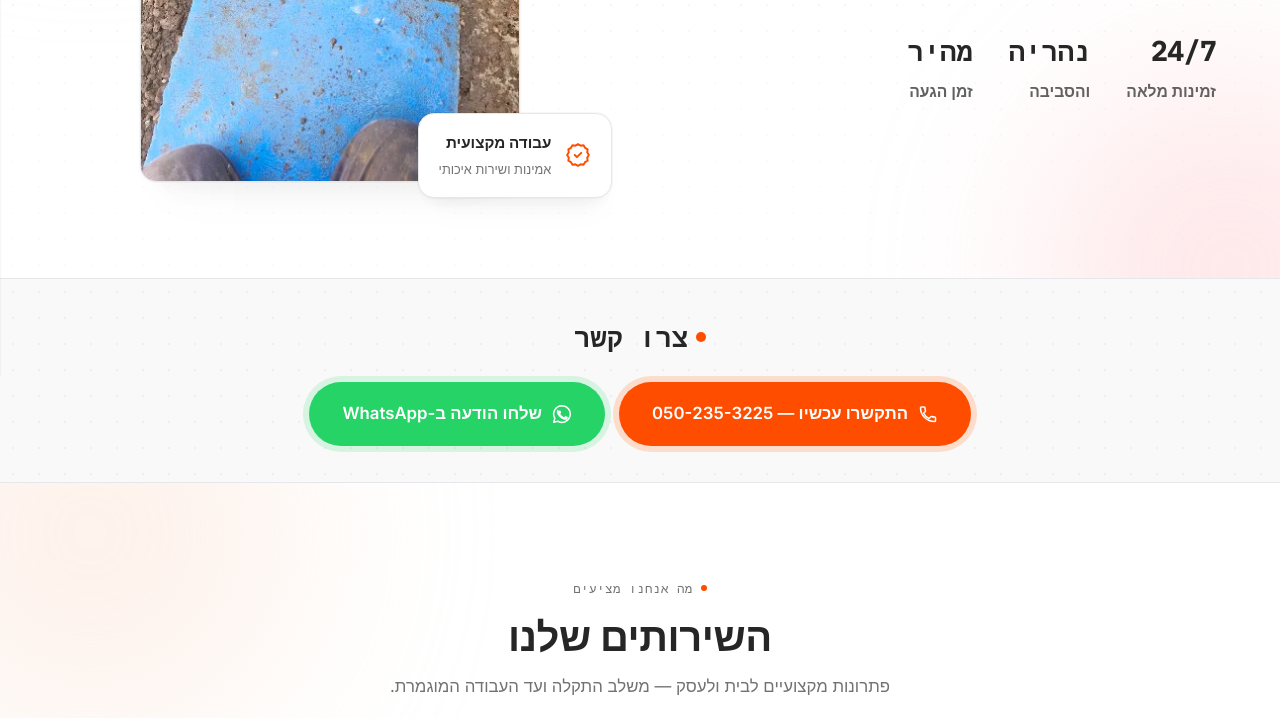
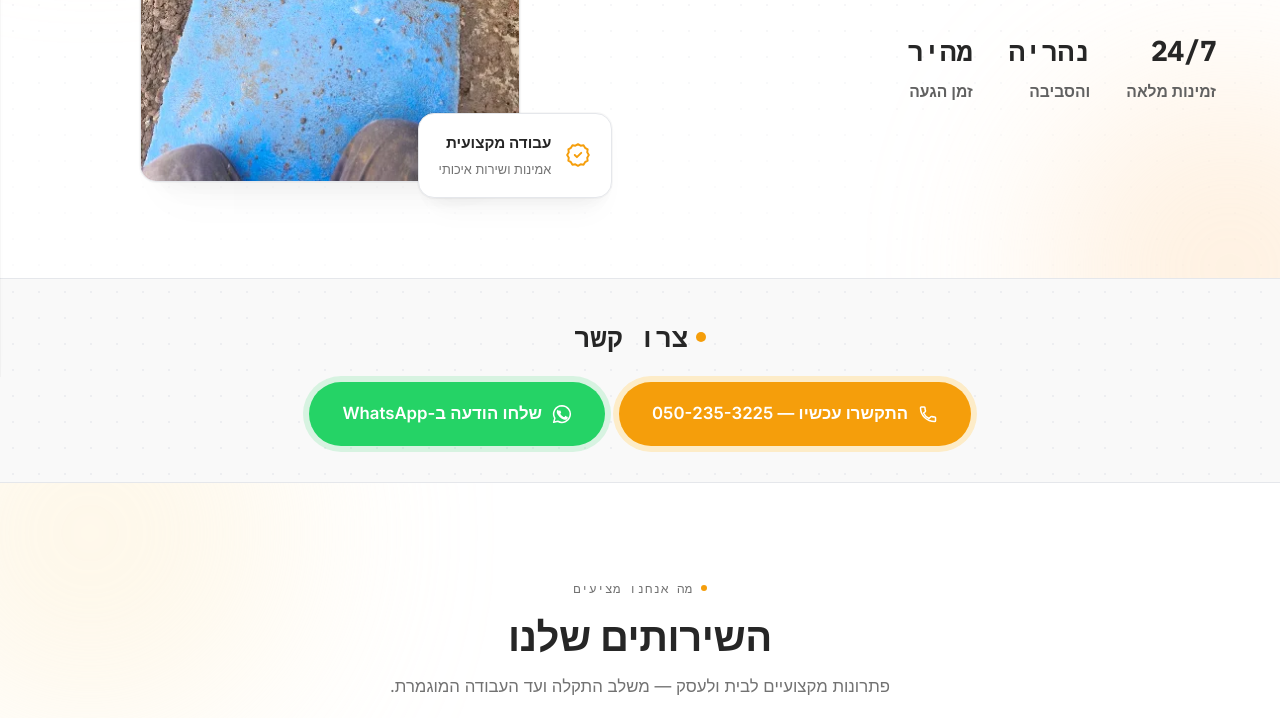
Before and after one commit to nadavfishman1-sys/yossi-cohen-plumbing, a plain HTML site: page index.html in a window 1280 px wide. Shown: the part 424-1142 px from the top of the page. Drawn offline with Linux system fonts and the light colour scheme.

Commit message:
Shift the accent color from orange toward amber/yellow
Updated the four ember-* tokens (base, dark, glow, wash) at the
root — every button, icon, highlight, and glow across the site
uses these variables, so the whole accent palette shifts in one
place instead of needing per-component edits.

```diff
--- a/assets/css/style.css
+++ b/assets/css/style.css
@@ -7,10 +7,10 @@
 /* ---------- Tokens ---------- */
 :root {
   /* Brand palette */
-  --ember: #ff4d00;
-  --ember-dark: #e04600;
-  --ember-glow: #fcddcc;
-  --ember-wash: #febec2;
+  --ember: #f59e0b;
+  --ember-dark: #d9820a;
+  --ember-glow: #fdecc8;
+  --ember-wash: #fed7aa;
 
   --gridline: #e5e7eb;
   --ink: #262626;
```
